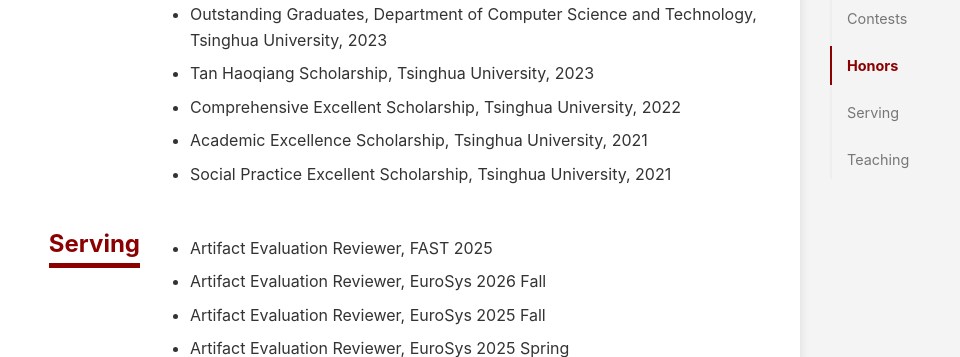
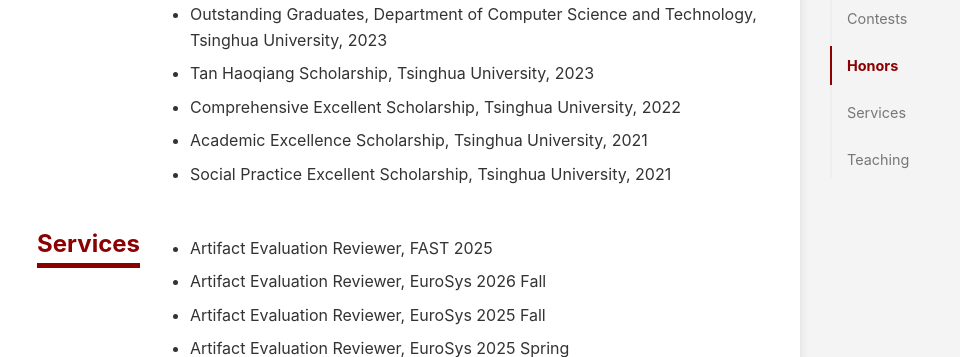
Before and after one commit to Ksitta/ksitta.github.io, a Jekyll site: the page built from index.markdown, in a window 1280 px wide and 900 px high, scrolled down 1097 px. Shown: the part 182-539 px from the top of the window, without its empty margins (265-1225 px from the left). Built offline with Jekyll 4.4.1, drawn with Linux system fonts in a browser that asks for light colours.

Commit message:
fix typo

```diff
--- a/_data/resume.yml
+++ b/_data/resume.yml
@@ -41,7 +41,7 @@
   - title: Academic Excellence Scholarship, Tsinghua University, 2021
   - title: Social Practice Excellent Scholarship, Tsinghua University, 2021
 
-serving:
+services:
   - title: Artifact Evaluation Reviewer, FAST 2025
   - title: Artifact Evaluation Reviewer, EuroSys 2026 Fall
   - title: Artifact Evaluation Reviewer, EuroSys 2025 Fall
--- a/_layouts/default.html
+++ b/_layouts/default.html
@@ -27,7 +27,7 @@
                 <li><a href="#publications">Publications</a></li>
                 <li><a href="#contests">Contests</a></li>
                 <li><a href="#honors">Honors</a></li>
-                <li><a href="#serving">Serving</a></li>
+                <li><a href="#services">Services</a></li>
                 <li><a href="#teaching">Teaching</a></li>
                 </ul>
             </nav>
--- a/index.markdown
+++ b/index.markdown
@@ -129,16 +129,16 @@
 </div>
 
 <!-- ========================================================================= -->
-<!-- Serving Section -->
+<!-- Services Section -->
 <!-- ========================================================================= -->
 <div class="section-container">
   <div class="section-title">
-    <h2 id="serving">Serving</h2>
+    <h2 id="services">Services</h2>
   </div>
   <div class="section-content">
     <ul>
-    {% for ta in site.data.resume.serving %}
-      <li>{{ ta.title }}</li>
+    {% for service in site.data.resume.services %}
+      <li>{{ service.title }}</li>
     {% endfor %}
     </ul>
   </div>
```
